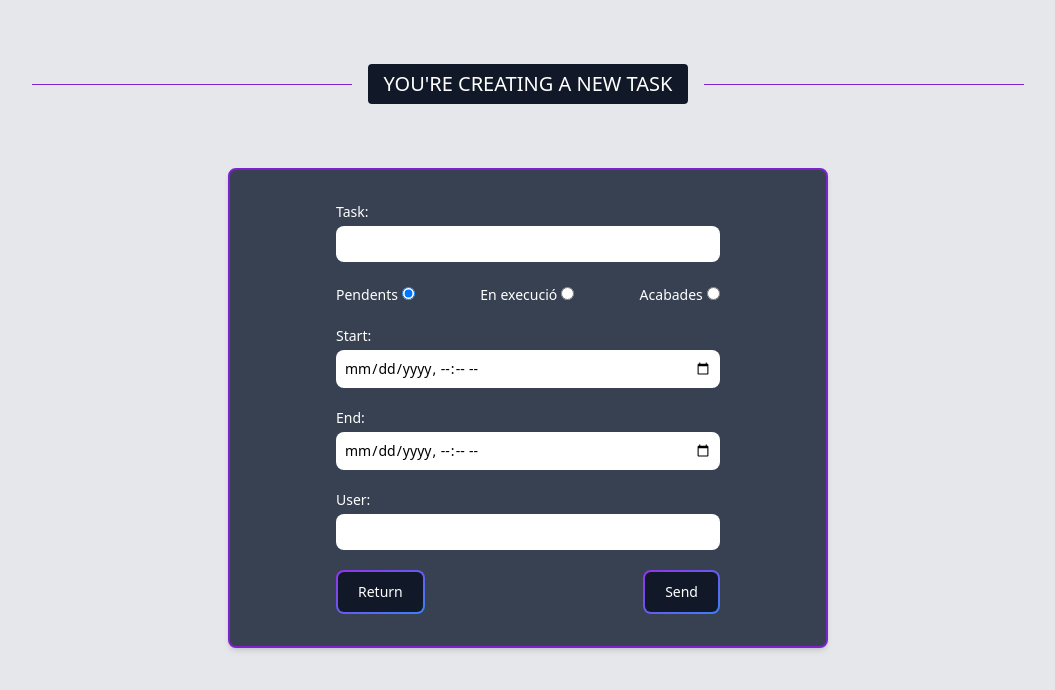
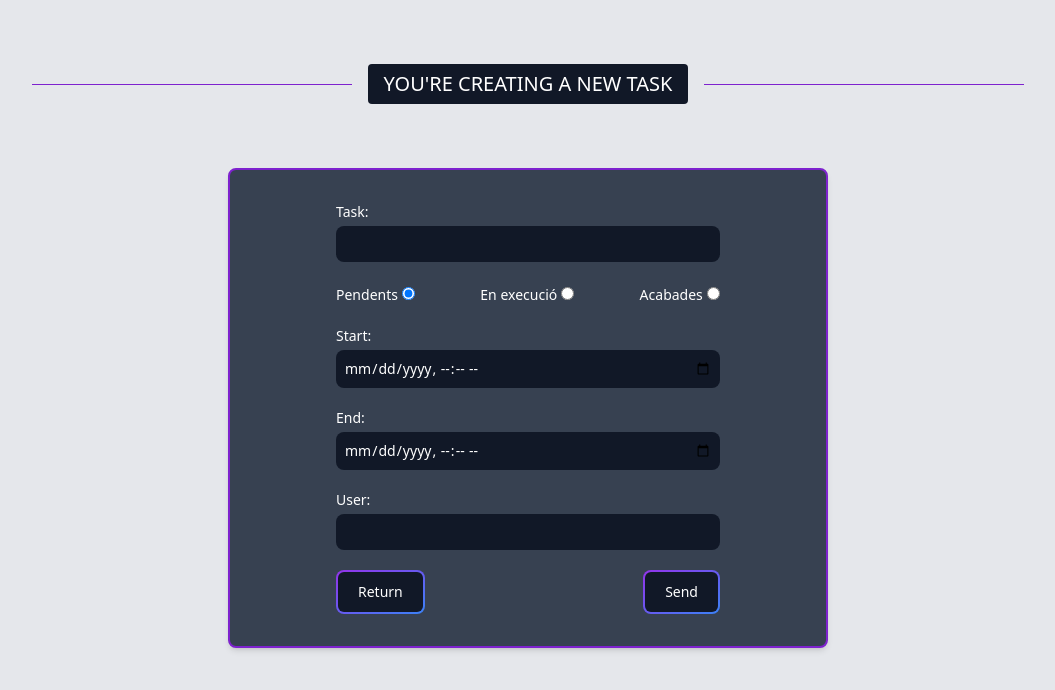
Before and after one commit to nachoa88/sprint3-developers, a PHP site: page /create in a window 1280 px wide. Shown: the top 690 px of the page, without its empty margins (112-1167 px from the left). Run offline with PHP 8.4, Linux system fonts and the light colour scheme; some libraries are stand-ins or nearby versions.

Commit message:
Small fixes

```diff
--- a/app/controllers/TaskController.php
+++ b/app/controllers/TaskController.php
@@ -85,28 +85,28 @@ class TaskController extends Controller
         // Validate that name is not empty
         $nameErr = "";
         if ($name == "") {
-            $nameErr = "Task can't be empty" . "<br>";
+            $nameErr = "Task can't be empty. ";
         }
 
         // Validate that start date is anterior to finish date
         $dateErr = "";
         if ($dateTimeStarted && $dateTimeFinished < $dateTimeStarted) {
-            $dateErr = "Finish time is before start time" . "<br>";
+            $dateErr = "Finish time is before start time. ";
         }
 
         // Validate that user is not empty
         $userErr = "";
         if ($user == "") {
-            $userErr = "User can't be empty" . "<br>";
+            $userErr = "User can't be empty. ";
         }
 
         if ($nameErr != "" || $dateErr != "" || $userErr != "") {
             // Display errors
-            echo "<b>Error:</b>" . "<br>";
+            echo "<div class='flex items-center justify-center text-white bg-red-700'>Error: ";
             echo $nameErr;
             echo $dateErr;
             echo $userErr;
-            echo "<br>";
+            echo "</div>";
         } else {
             // If no error, return an array with validated data
             $validatedData['name'] = $name;
--- a/app/views/scripts/task/createtask.phtml
+++ b/app/views/scripts/task/createtask.phtml
@@ -11,7 +11,7 @@
         <input type="hidden" id="id" name="id">
         <div class="mb-5">
             <label for="name" class="block mb-1 text-sm font-medium text-white">Task:</label>
-            <input type="text" id="name" name="name" class="text-sm rounded-lg block w-full p-2 dark:bg-gray-900 dark:text-white" value="<?php echo isset($_POST['name']) ? $_POST['name'] : ''; ?>">
+            <input type="text" id="name" name="name" class="text-sm rounded-lg block w-full p-2 bg-gray-900 text-white" value="<?php echo isset($_POST['name']) ? $_POST['name'] : ''; ?>">
         </div>
         <div class="mb-5 flex justify-between">
             <div>
@@ -29,20 +29,20 @@
         </div>
         <div class="mb-5">
             <label for="dateTimeStarted" class="block mb-1 text-sm font-medium text-white">Start:</label>
-            <input type="datetime-local" id="dateTimeStarted" name="dateTimeStarted" class="text-sm rounded-lg block w-full p-2 dark:bg-gray-900 dark:text-white" value="<?php echo isset($_POST['dateTimeStarted']) ? $_POST['dateTimeStarted'] : ''; ?>">
+            <input type="datetime-local" id="dateTimeStarted" name="dateTimeStarted" class="text-sm rounded-lg block w-full p-2 bg-gray-900 text-white" value="<?php echo isset($_POST['dateTimeStarted']) ? $_POST['dateTimeStarted'] : ''; ?>">
         </div>
         <div class="mb-5">
             <label for="dateTimeFinished" class="block mb-1 text-sm font-medium text-white">End:</label>
-            <input type="datetime-local" id="dateTimeFinished" name="dateTimeFinished" class="text-sm rounded-lg block w-full p-2 dark:bg-gray-900 dark:text-white" value="<?php echo isset($_POST['dateTimeFinished']) ? $_POST['dateTimeFinished'] : ''; ?>">
+            <input type="datetime-local" id="dateTimeFinished" name="dateTimeFinished" class="text-sm rounded-lg block w-full p-2 bg-gray-900 text-white" value="<?php echo isset($_POST['dateTimeFinished']) ? $_POST['dateTimeFinished'] : ''; ?>">
         </div>
         <div class="mb-5">
             <label for="user" class="block mb-1 text-sm font-medium text-white">User:</label>
-            <input type="text" id="user" name="user" class="text-sm rounded-lg block w-full p-2 dark:bg-gray-900 dark:text-white" value="<?php echo isset($_POST['user']) ? $_POST['user'] : ''; ?>">
+            <input type="text" id="user" name="user" class="text-sm rounded-lg block w-full p-2 bg-gray-900 text-white" value="<?php echo isset($_POST['user']) ? $_POST['user'] : ''; ?>">
         </div>
 
         <div class="flex justify-between mt-5">
             <!-- Return button -->
-            <a href="/web" class="relative inline-flex items-center justify-center p-0.5 overflow-hidden text-sm font-medium text-white rounded-lg group bg-gradient-to-br from-purple-600 to-blue-500 group-hover:from-purple-600 group-hover:to-blue-500 hover:text-white focus:ring-4 focus:outline-none focus:ring-blue-800">
+            <a href="index" class="relative inline-flex items-center justify-center p-0.5 overflow-hidden text-sm font-medium text-white rounded-lg group bg-gradient-to-br from-purple-600 to-blue-500 group-hover:from-purple-600 group-hover:to-blue-500 hover:text-white focus:ring-4 focus:outline-none focus:ring-blue-800">
                 <span class="relative px-5 py-2.5 transition-all ease-in duration-75 bg-gray-900 rounded-md group-hover:bg-opacity-0">
                     Return
                 </span>
--- a/web/db/tasks.json
+++ b/web/db/tasks.json
@@ -4,7 +4,7 @@
         "name": "task 1",
         "status": "pendents",
         "dateTimeStarted": "2022-01-01T10:00:00Z",
-        "dateTimeFinished": null,
+        "dateTimeFinished": "",
         "user": "user1"
     },
     {
@@ -12,7 +12,7 @@
         "name": "task 2",
         "status": "en execuci\u00f3",
         "dateTimeStarted": "2022-01-02T08:00:00Z",
-        "dateTimeFinished": null,
+        "dateTimeFinished": "",
         "user": "user2"
     },
     {
```
Also changed, not shown: app/views/scripts/task/index.phtml (+8 -4 lines), app/views/scripts/task/updatetask.phtml (+5 -5 lines).
